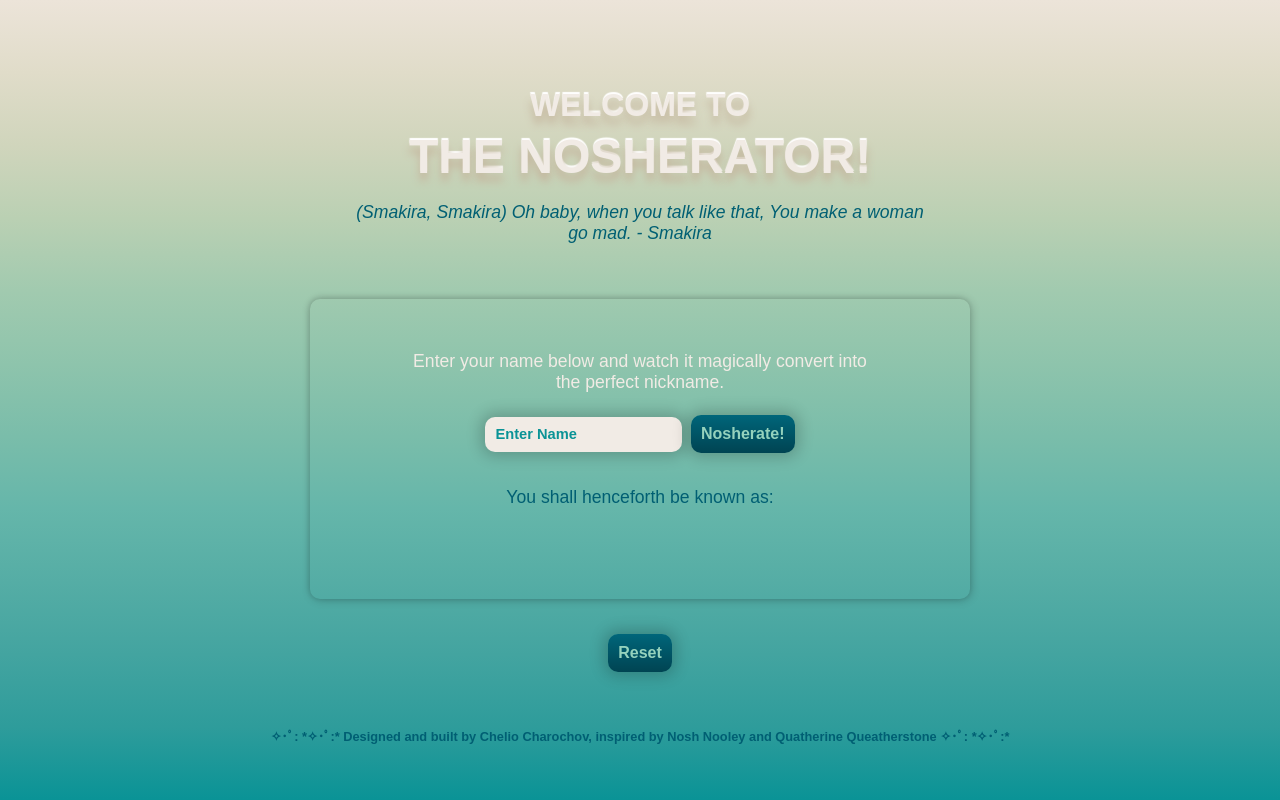
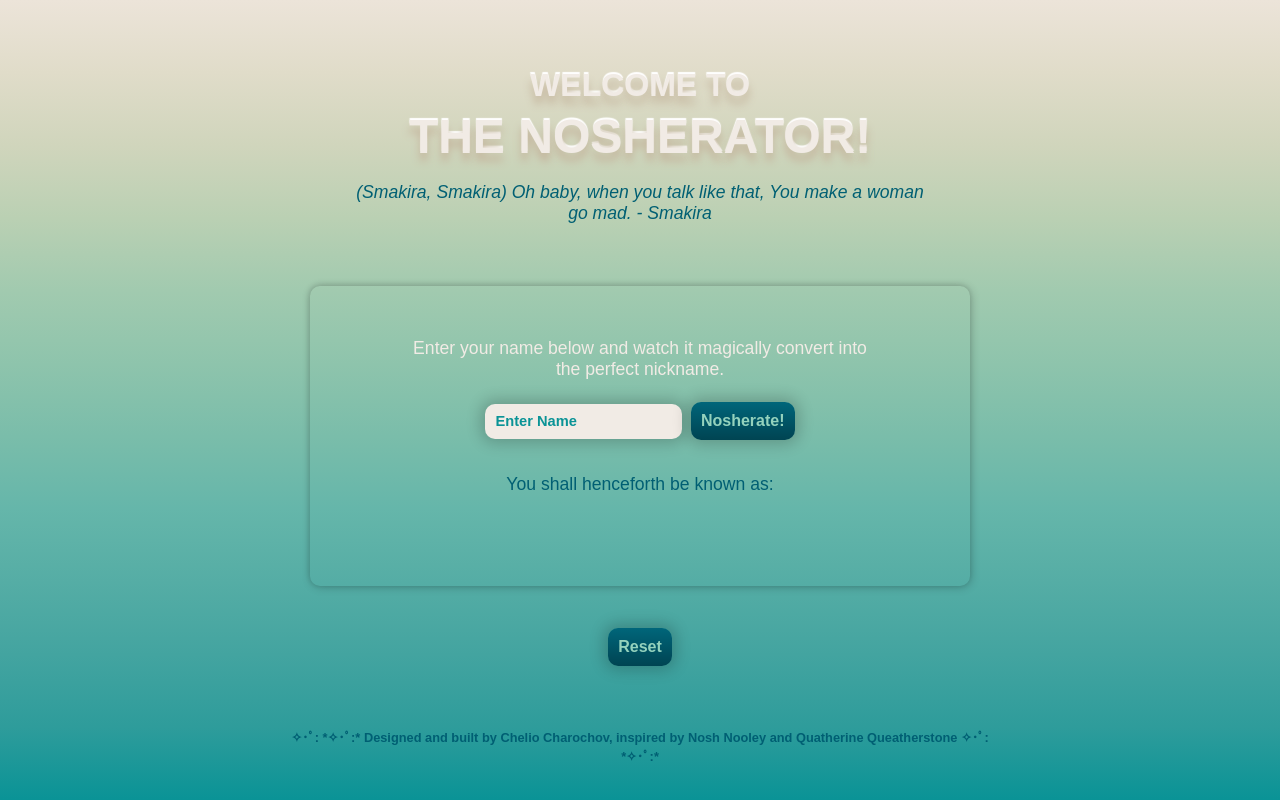
Before and after one commit to MMarochov/Nosherator, a Flask app: page / in a window 1280 px wide. Run offline with Flask 3, Linux system fonts and the light colour scheme.

Commit message:
hopefully css fix on deployment

```diff
--- a/static/style.css
+++ b/static/style.css
@@ -24,7 +24,6 @@ body {
   color: #f1ebe5;
   font-family: "Arial Rounded MT Bold", "Helvetica Rounded", Arial, sans-serif;
   position: relative;
-  justify-content: center;
   display: flex;
   flex-direction: column;
   align-items: center;
@@ -66,12 +65,14 @@ h1 {
 #container {
   max-width: 800px;
   height: 100%;
-  justify-content: space-evenly;
+  justify-content: space-between;
 }
 
 #title {
   justify-content: center;
   height: 25%;
+  margin: 15px 0;
+
 }
 
 #phrase {
@@ -87,6 +88,7 @@ h1 {
   height: 240px;
   width: 600px;
   padding: 30px;
+  margin: 15px 0;
   border-radius: 10px;
   box-shadow: 1px 1px 10px #0000003a, -1px -1px 6px #0000001f;
 }
@@ -139,11 +141,16 @@ input::placeholder {
   font-size: 1.1em;
 }
 
+#reset {
+  margin: 15px 0;
+}
+
 footer {
   font-size: 0.8em;
   color: #005f73;
   font-weight: bold;
   padding: 20px;
+  margin: 15px;
 }
 
 @media only screen and (max-width: 800px) {
--- a/templates/index.html
+++ b/templates/index.html
@@ -31,7 +31,7 @@
         <p>You shall henceforth be known as:</p>
         <p id="name">{{ prefixed_name }}</p>
       </section>
-      <a href="{{ url_for('index') }}"><button>Reset</button></a>
+      <a href="{{ url_for('index') }}"><button id="reset">Reset</button></a>
       <footer>
         ✧･ﾟ: *✧･ﾟ:* Designed and built by Chelio Charochov, inspired by Nosh
         Nooley and Quatherine Queatherstone ✧･ﾟ: *✧･ﾟ:*
```
